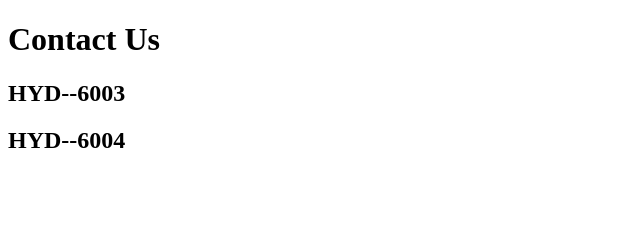
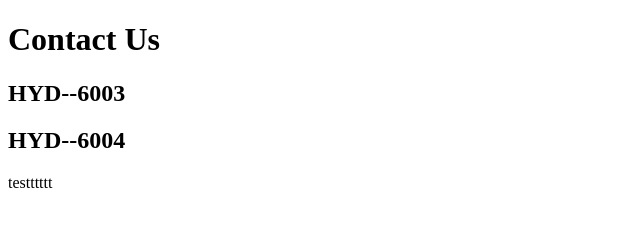
Before and after one commit to ananth6002/Hello-World, a plain HTML site: page contact.html in a window 1280 px wide. Shown: the full height of the page, 0-640 px from the left. Drawn offline with Linux system fonts and the light colour scheme.

Commit message:
testttttt

```diff
--- a/contact.html
+++ b/contact.html
@@ -6,6 +6,7 @@
 	<h1>Contact Us</h1>
         <h2>HYD--6003</h2>
 	<h2>HYD--6004</h2>
+	testttttt
 
 <p></p>
 
```
